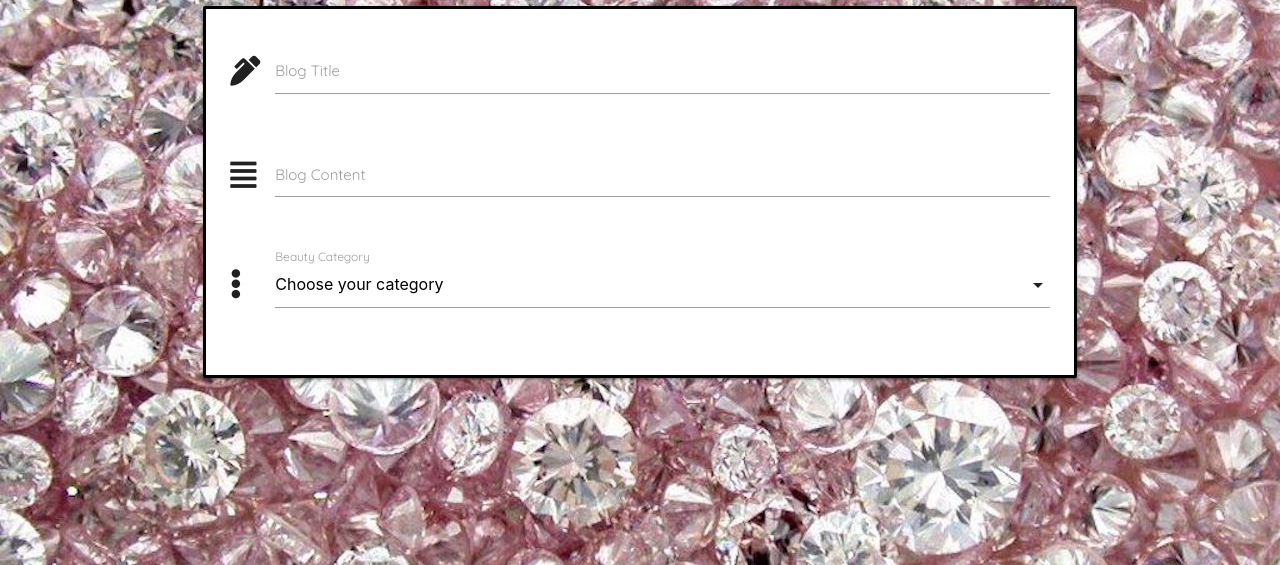
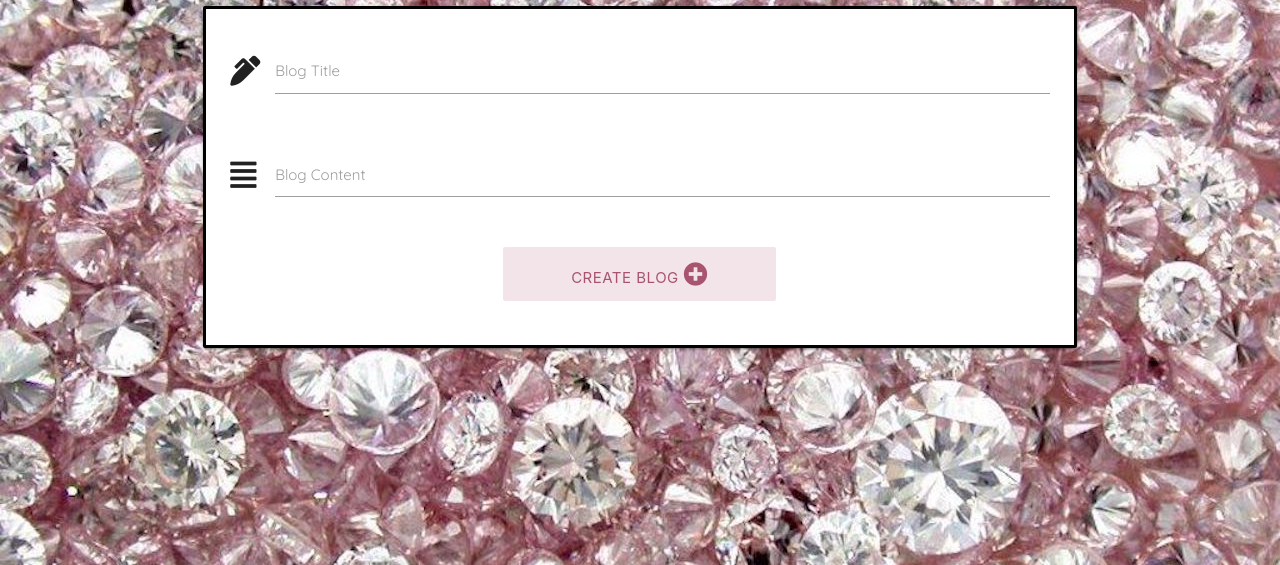
Before and after one commit to Vasileia-Apostolou/all_about_glam_blog, a Flask app: page /create_blog in a window 1280 px wide. Shown: the part 235-800 px from the top of the page. Run offline with Flask 2, Linux system fonts and the light colour scheme; data that the repository does not hold is empty; some libraries are stand-ins or nearby versions; some web fonts are replaced.

Commit message:
Add functionality for the user to create a new blog

```diff
--- a/app.py
+++ b/app.py
@@ -90,10 +90,19 @@ def logout():
     return redirect(url_for("login"))
 
 
-@app.route("/create_blog")
+@app.route("/create_blog", methods=["GET", "POST"])
 def create_blog():
-    blogpost = mongo.db.blogpost.find().sort("category_name", 1)
-    return render_template("create_blog.html", blogpost=blogpost)
+    if request.method == "POST":
+        blog = {
+            "blog_title": request.form.get("blog_title"),
+            "blog_content": request.form.get("blog_content"),
+            "created_by": session["username"]
+        }
+        mongo.db.blogpost.insert_one(blog)
+        flash("New blog created!")
+        return redirect(url_for("blog_posts"))
+
+    return render_template("create_blog.html")
 
 
 if __name__ == "__main__":
--- a/static/css/style.css
+++ b/static/css/style.css
@@ -25,6 +25,11 @@ form {
     border: 3px solid black;
 }
 
+.collapsible {
+    background-color: white;
+}
+
+
 /* -------- LOGO -------- */
 .brand-logo {
     font-family: "Sail", cursive;
@@ -49,7 +54,7 @@ form {
     line-height: 2;
     color: #a9546f !important;
     background-color: white;
-    font-family: cursive;
+    font-family: "Quicksand", cursive;
 }
 
 /* ------ BUTTONS ------- */
--- a/templates/blogpost.html
+++ b/templates/blogpost.html
@@ -1,19 +1,18 @@
 {% extends "base.html" %}
 {% block content %}
 
-<h2> blogpost </h2>
 
 	<ul class="collapsible">
         {% for blogpost in blogs %}
 		<li>
 			<div class="collapsible-header">
 				<i class="far fa-arrow-alt-circle-down"></i>
-				  Blog
                 <strong> {{ blogpost.blog_title }} </strong>
 			</div>
 			<div class="collapsible-body">
 				<span>Lorem ipsum dolor sit amet.</span>
-                <p> {{ blogpost.blog_content }} </p>
+                <p> {{ blogpost.blog_content }} </p> <br>
+                <p><em>by: {{ blogpost.created_by }}</em></p>
 			</div>
 		</li>
         {% endfor %}
--- a/templates/create_blog.html
+++ b/templates/create_blog.html
@@ -4,7 +4,7 @@
 <h3 class="center-align">Create New Blog</h3>
 
 <div class="row">
-	<form class="col s12" method="POST" action="">
+	<form class="col s12" method="POST" action="{{ url_for('create_blog') }}">
 		<div class="card-panel">
 			<div class="row">
 				<div class="input-field col s12">
@@ -21,15 +21,8 @@
 				</div>
 			</div>
 			<div class="row">
-				<div class="input-field col s12">
-                    <i class="fas fa-ellipsis-v prefix"></i>
-					<select multiple id="category_name" name="category_name" class="validate" required>
-						      <option value="" disabled selected>Choose your category</option>
-			                  {% for blogpost in blogpost %}
-						           <option value="{{ blogpost.category_name }}">{{ blogpost.category_name }}</option>
-			                  {% endfor %}
-						    </select>
-					<label for="category_name">Beauty Category</label>
+				<div class="col s12 center-align">
+					<button type="submit" class="col s12 m4 offset-m4 reg-login-btn btn-large hvr-grow hvr-glow">Create Blog <i class="fas fa-plus-circle prefix"></i></button>
 				</div>
 			</div>
 		</div>
```
